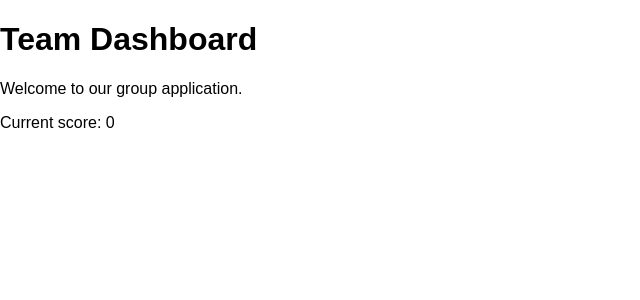
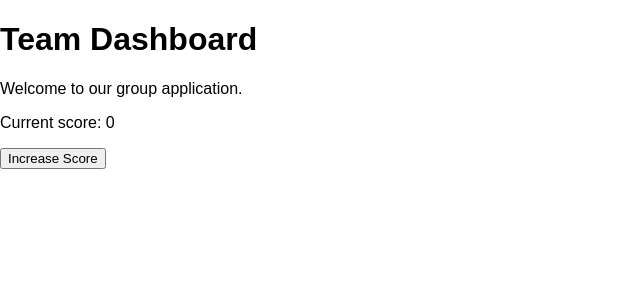
Before and after one commit to Effiong06/react-50-tasks, a React (Vite) app: page / in a window 1280 px wide. Shown: the top 300 px of the page, without its empty margins (0-640 px from the left). Built offline with nearby package versions, Linux system fonts and the light colour scheme.

Commit message:
Task 33: Add button to increase teamScore by 1

```diff
--- a/src/App.tsx
+++ b/src/App.tsx
@@ -2,12 +2,17 @@ import { useState } from 'react'
 
 function TeamDashboard() {
   const [teamScore, setTeamScore] = useState<number>(0)
+
+  const increaseScore = () => {
+    setTeamScore(teamScore + 1)
+  }
 
   return (
     <div>
       <h1>Team Dashboard</h1>
       <p>Welcome to our group application.</p>
       <p>Current score: {teamScore}</p>
+      <button onClick={increaseScore}>Increase Score</button>
     </div>
   );
 }
```
